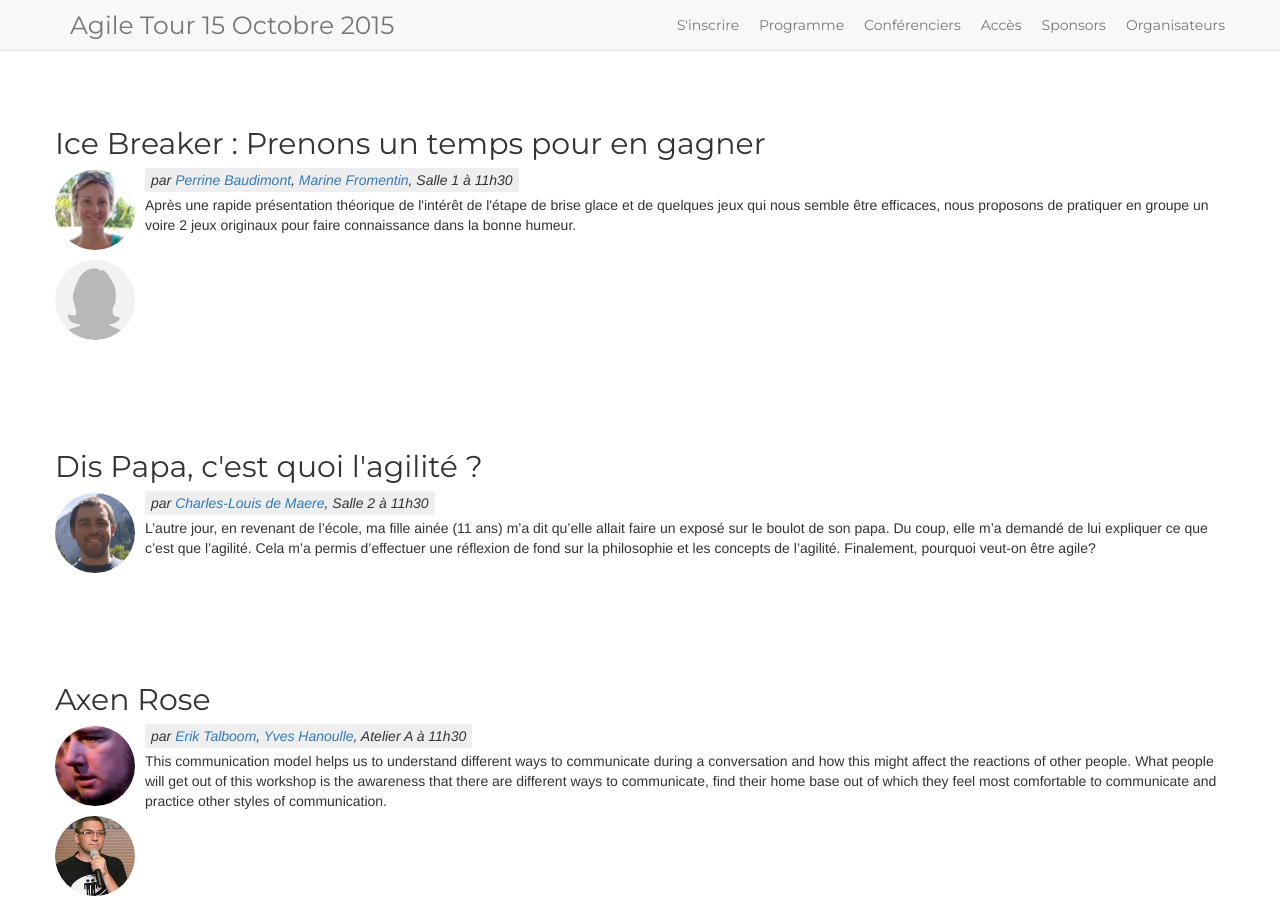
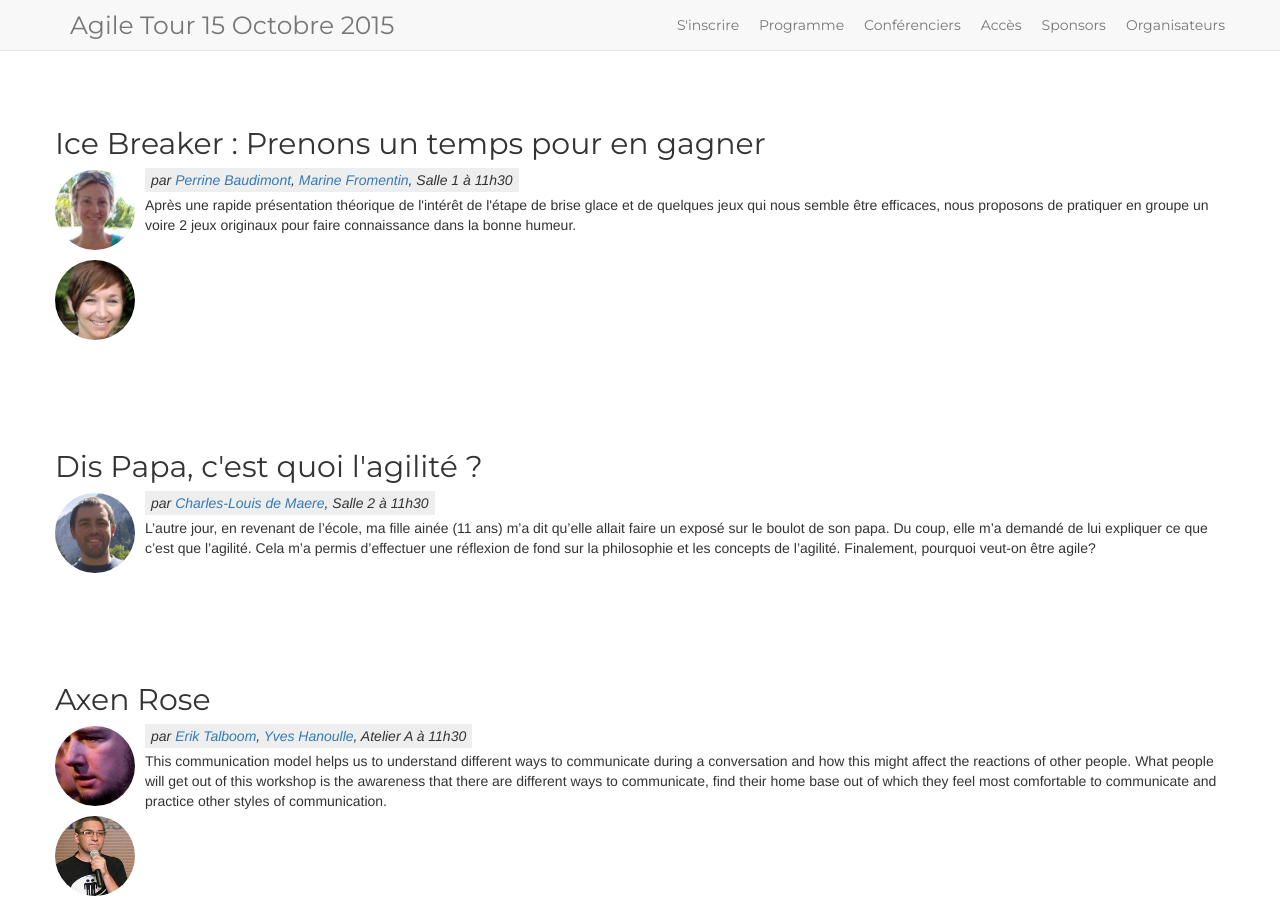
Before and after one commit to jak78/agile-tour-lille-2017, a Jekyll site: the page built from 99-talks.html, in a window 1280 px wide and 900 px high, scrolled down 1967 px. Built offline with Jekyll 4.4.1, drawn with Linux system fonts in a browser that asks for light colours; nearby versions of some CDN libraries.

Commit message:
added Marine Fromentin photo

```diff
--- a/_data/speakers.yml
+++ b/_data/speakers.yml
@@ -39,7 +39,7 @@
   photo: perrine-baudimont.jpg
 - name: Marine Fromentin
   bio: "Marine, consultante chez Norsys et spécialisée dans l’animation de sessions de travail innovantes s’appuyant et pronant l’intelligence collective. Avec sa créativité,  et son énergie, elle accompagne les entreprises dans la gestion de leurs projets ou leur organisation."
-  photo: female200.png
+  photo: Marine_Fromentin.jpg
 - name: Jean Claude Grosjean
   bio: ''
   photo: jcg.png
```
Also changed, not shown: img/speakers/Marine_Fromentin.JPG (added).
